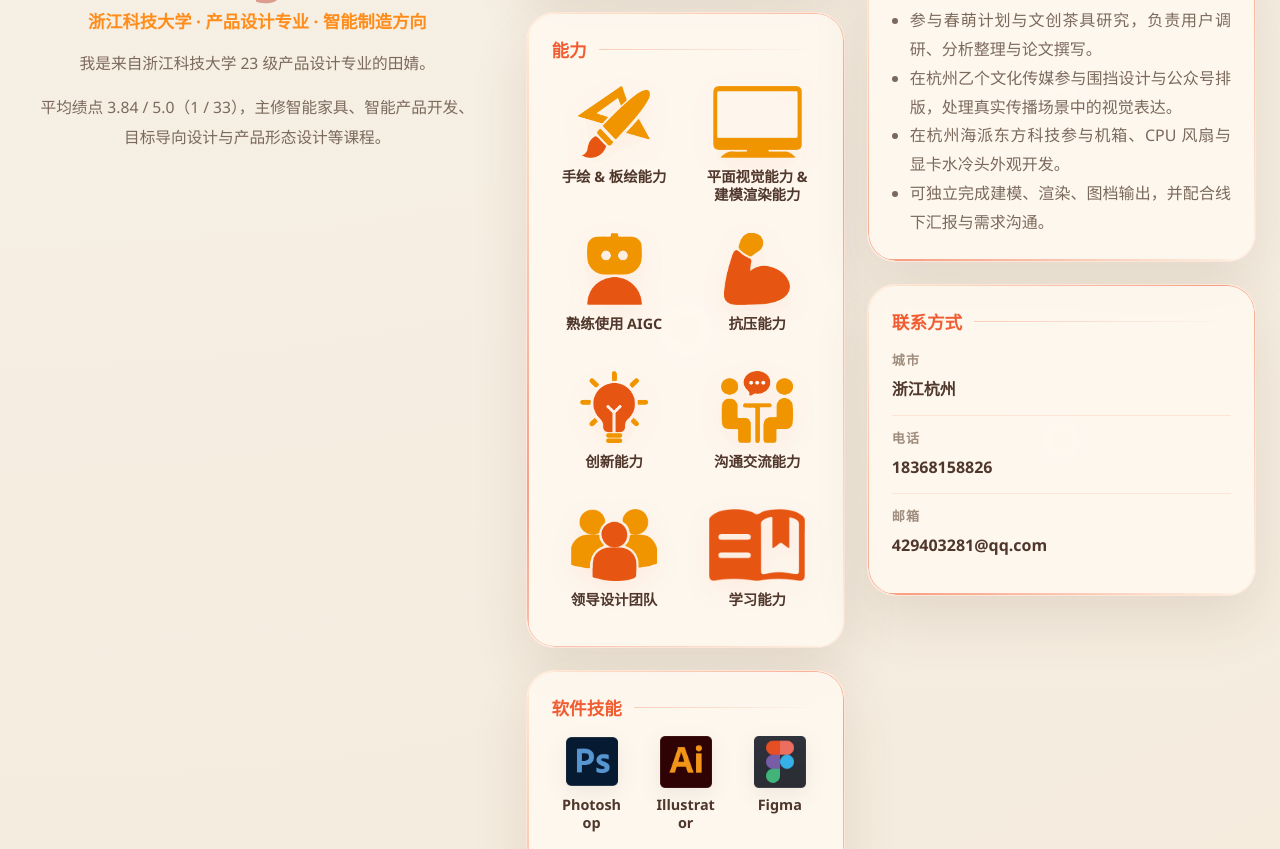
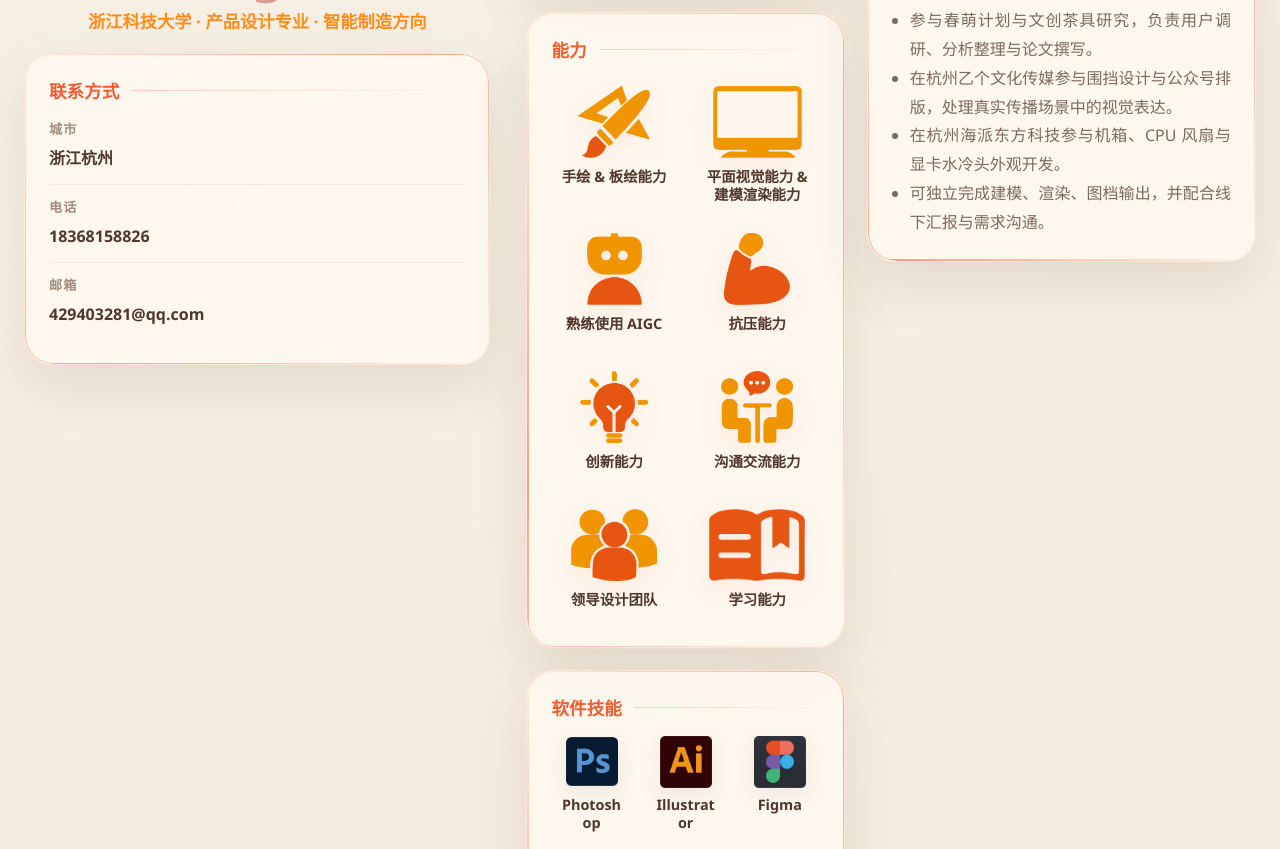
Before and after one commit to JT-6815/portfolio-2026, a website: page index.html in a window 1280 px wide. Shown: the part 1772-2621 px from the top of the page. Drawn offline with nearby package versions, Linux system fonts and the light colour scheme.

Commit message:
Tidy about profile column

```diff
--- a/index.html
+++ b/index.html
@@ -5,7 +5,7 @@
   <meta name="viewport" content="width=device-width, initial-scale=1">
   <title>田婧 | 2026 Industrial Design Portfolio</title>
   <meta name="description" content="田婧 2026 工业设计作品集网站，包含 CAMPGO 箱旅随行、声迹模块化音乐控制器、竹间 HiFi 音响系统、视障人群专用集成灶、Manta Matrix 智能救援浮岛系统与模块化太空垃圾清洁机器人。">
-  <link rel="stylesheet" href="styles.css?v=20260612-about8">
+  <link rel="stylesheet" href="styles.css?v=20260612-about9">
 </head>
 <body>
   <div class="site-grain" aria-hidden="true"></div>
@@ -81,9 +81,24 @@
           <h2>田婧</h2>
           <p class="about-profile-role">Industrial Designer</p>
           <p class="about-profile-major">浙江科技大学 · 产品设计专业 · 智能制造方向</p>
-          <p class="about-profile-note">我是来自浙江科技大学 23 级产品设计专业的田婧。</p>
-          <p class="about-profile-note">平均绩点 3.84 / 5.0（1 / 33），主修智能家具、智能产品开发、目标导向设计与产品形态设计等课程。</p>
         </div>
+        <article class="info-card about-contact-card about-visual-contact">
+          <h3>联系方式</h3>
+          <dl class="about-contact-list">
+            <div>
+              <dt>城市</dt>
+              <dd>浙江杭州</dd>
+            </div>
+            <div>
+              <dt>电话</dt>
+              <dd><a href="tel:18368158826">18368158826</a></dd>
+            </div>
+            <div>
+              <dt>邮箱</dt>
+              <dd><a href="mailto:429403281@qq.com">429403281@qq.com</a></dd>
+            </div>
+          </dl>
+        </article>
       </div>
 
       <div class="about-copy reveal">
@@ -212,23 +227,6 @@
               </ul>
             </article>
 
-            <article class="info-card about-contact-card">
-              <h3>联系方式</h3>
-              <dl class="about-contact-list">
-                <div>
-                  <dt>城市</dt>
-                  <dd>浙江杭州</dd>
-                </div>
-                <div>
-                  <dt>电话</dt>
-                  <dd><a href="tel:18368158826">18368158826</a></dd>
-                </div>
-                <div>
-                  <dt>邮箱</dt>
-                  <dd><a href="mailto:429403281@qq.com">429403281@qq.com</a></dd>
-                </div>
-              </dl>
-            </article>
           </div>
         </div>
       </div>
--- a/styles.css
+++ b/styles.css
@@ -655,6 +655,15 @@ textarea {
   text-align: center;
 }
 
+.about-visual-contact {
+  width: min(100%, 480px);
+  margin: 0 auto;
+}
+
+.about-visual-contact .about-contact-list {
+  text-align: left;
+}
+
 .about-profile-caption h2,
 .section-heading h2,
 .visual-head h2,
@@ -681,14 +690,6 @@ textarea {
   font-size: 1.08rem;
   font-weight: 800;
   line-height: 1.5;
-}
-
-.about-profile-note {
-  margin: 14px 0 0;
-  color: var(--ink);
-  font-size: 0.98rem;
-  line-height: 1.9;
-  text-align: center;
 }
 
 .about-copy {
```
